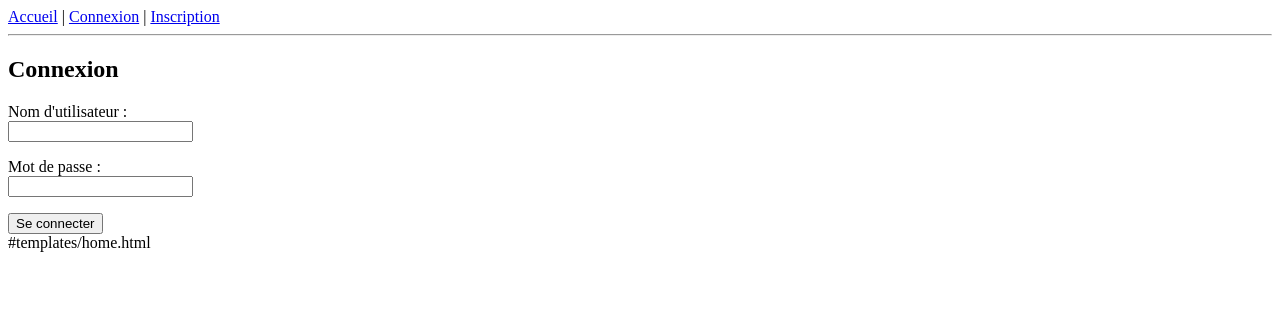
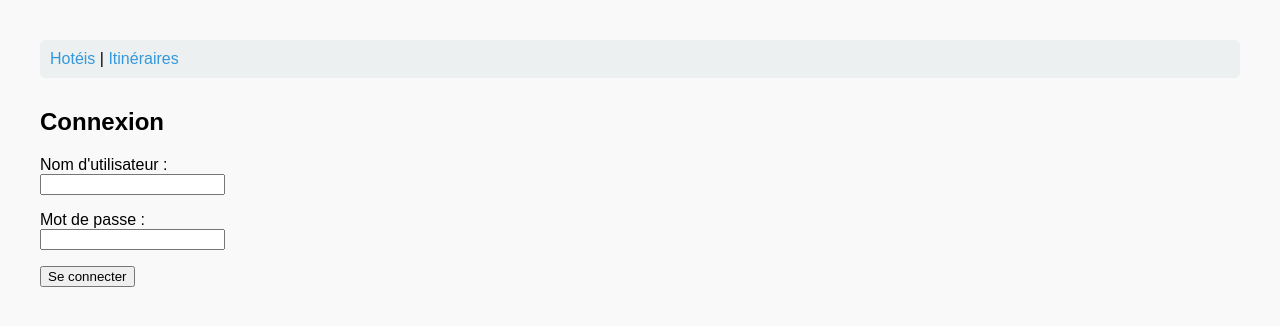
Before and after one commit to h1mza07/Digital-creativity, a Django app: page /users/login/ in a window 1280 px wide. Shown: the top 326 px of the page. Run offline with Django 4.2, Linux system fonts and the light colour scheme.

Commit message:
EL Assioui Imane : Création du template de base base.html

```diff
--- a/templates/base.html
+++ b/templates/base.html
@@ -2,24 +2,24 @@
 <html lang="fr">
 <head>
     <meta charset="UTF-8">
-    <title>Maroc Tourisme 2030</title>
+    <title>{% block title %}Agence de Voyage{% endblock %}</title>
+    <style>
+        body { font-family: Arial, sans-serif; margin: 40px; background: #f9f9f9; }
+        h1 { color: #2c3e50; }
+        ul { list-style-type: none; padding: 0; }
+        li { margin: 10px 0; }
+        a { color: #3498db; text-decoration: none; }
+        a:hover { text-decoration: underline; }
+        .nav { margin-bottom: 30px; padding: 10px; background: #ecf0f1; border-radius: 5px; }
+    </style>
 </head>
 <body>
+    <div class="nav">
+        <a href="/hotels/city/1/">Hotéis</a> |
+        <a href="/routes/">Itinéraires</a>
+    </div>
 
-<nav>
-    <a href="/">Accueil</a> |
-    {% if user.is_authenticated %}
-        <a href="{% url 'profile' %}">Mon profil</a> |
-        <a href="{% url 'logout' %}">Déconnexion</a>
-    {% else %}
-        <a href="{% url 'login' %}">Connexion</a> |
-        <a href="{% url 'register' %}">Inscription</a>
-    {% endif %}
-</nav>
-
-<hr>
-
-{% block content %}{% endblock %}
-
+    {% block content %}
+    {% endblock %}
 </body>
-</html> #templates/home.html
+</html>
```
